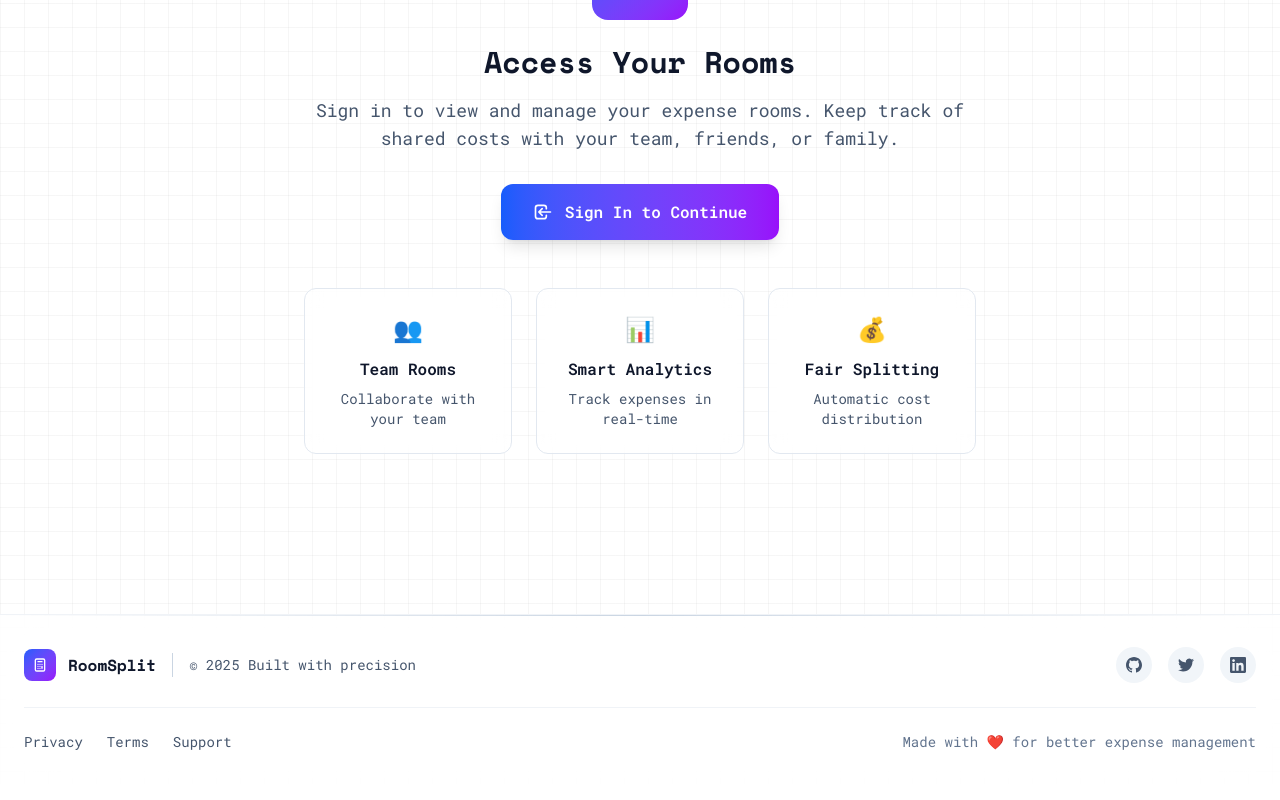
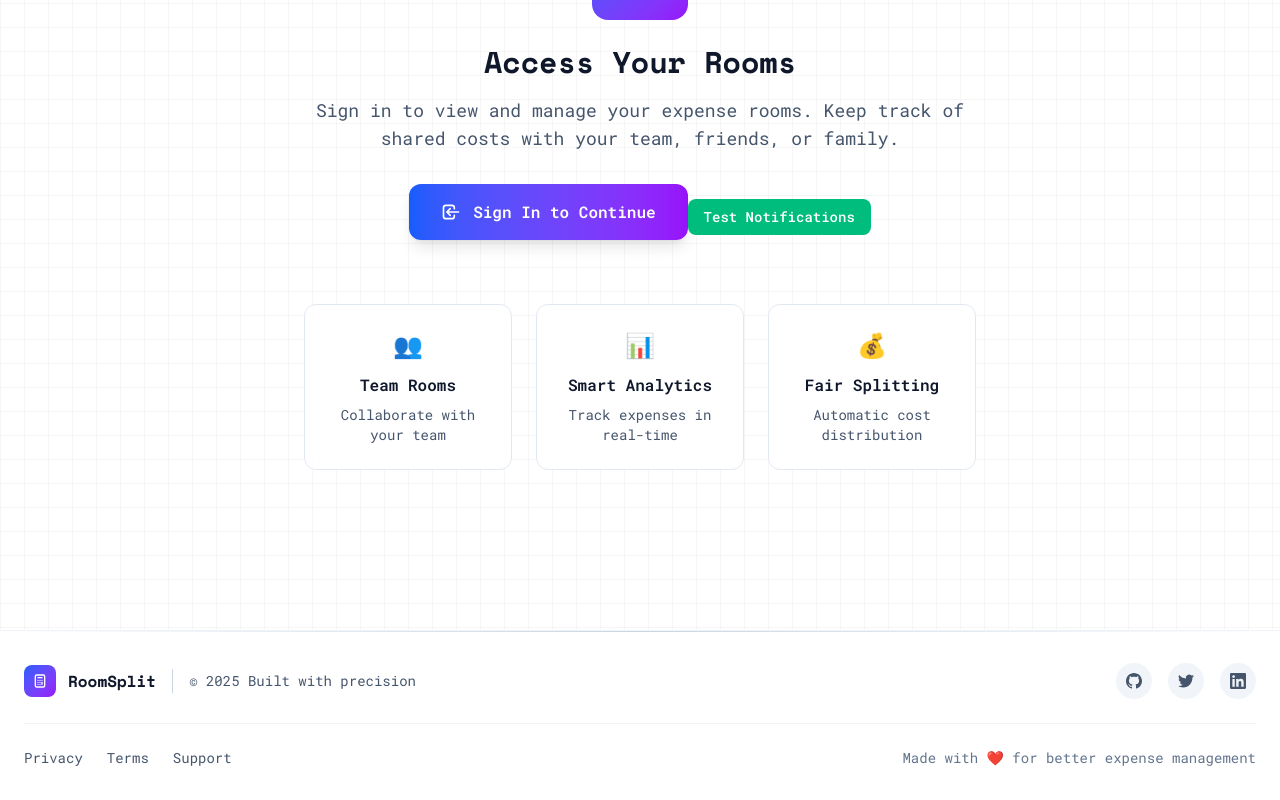
Before and after one commit to Dospalko/RoomSplit, a Next.js app: page / in a window 1280 px wide. Shown: the part 3477-4277 px from the top of the page. Built offline with nearby package versions, Linux system fonts and the light colour scheme; no server answers.

Commit message:
feat: add test notification button to demonstrate new notification system

```diff
--- a/src/app/page.tsx
+++ b/src/app/page.tsx
@@ -253,6 +253,14 @@ export default function Home() {
                     </svg>
                     Sign In to Continue
                   </button>
+
+                  {/* Test notification button */}
+                  <button
+                    onClick={() => addNotification('success', 'Test Notification', 'This is a test of the new beautiful notification system!')}
+                    className="inline-flex items-center gap-2 px-4 py-2 bg-emerald-500 hover:bg-emerald-600 text-white text-sm font-medium rounded-lg transition-colors"
+                  >
+                    Test Notifications
+                  </button>
                 </div>
 
                 {/* Feature Preview Cards */}
```
Also changed, not shown: 1 other file (tests, documents, lock files or other folders).
